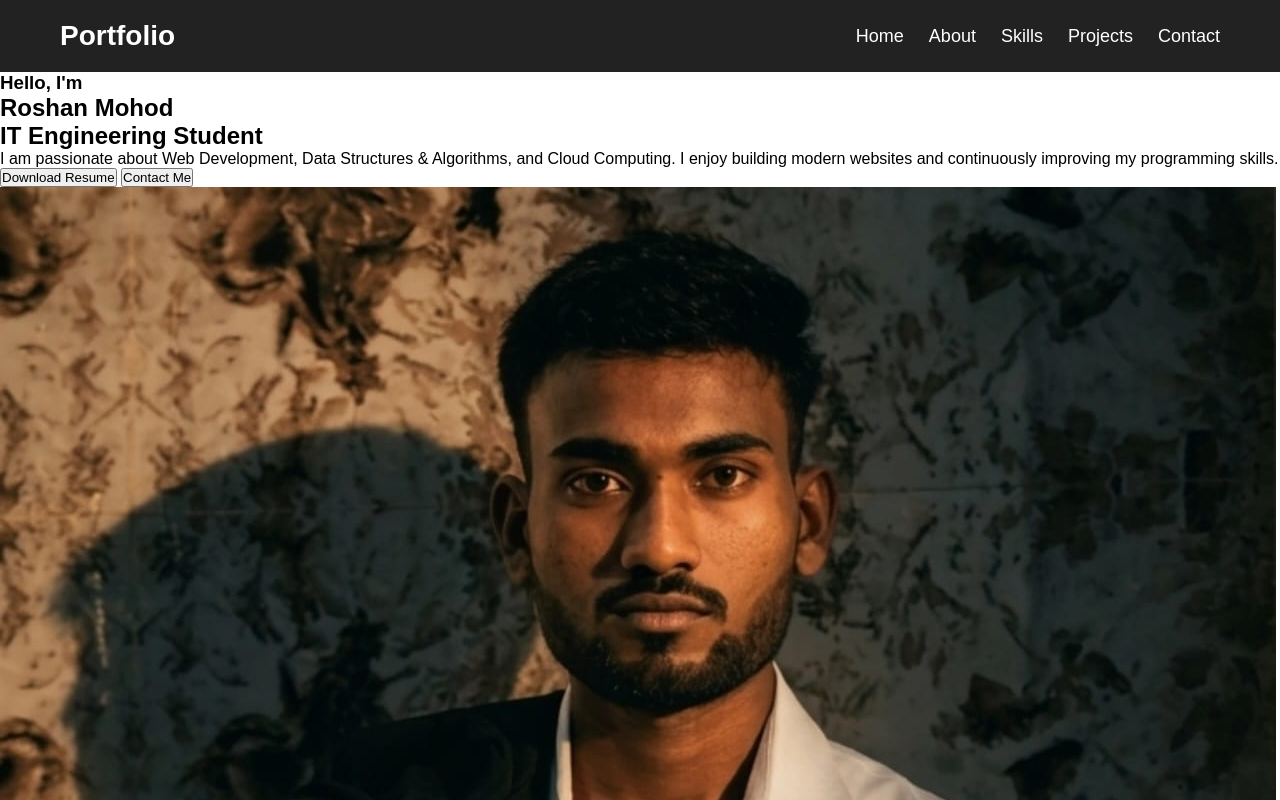
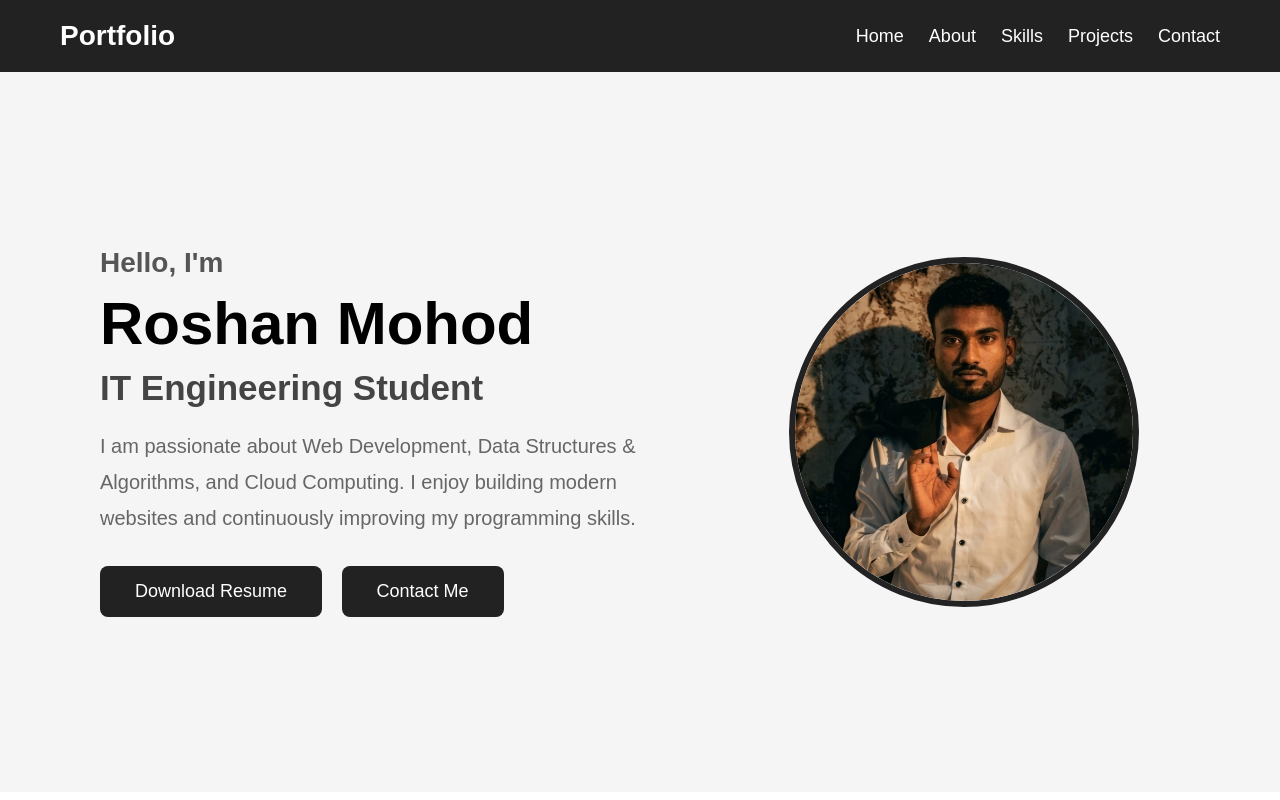
Before and after one commit to RoshanMohod/my-portfolio, a plain HTML site: page index.html in a window 1280 px wide. Shown: the top 800 px of the page. Drawn offline with Linux system fonts and the light colour scheme.

Commit message:
Updated hero section and profile image

```diff
--- a/Style.css
+++ b/Style.css
@@ -47,3 +47,102 @@ nav ul li a{
 nav ul li a:hover{
     color:orange;
 }
+/* ===========================
+   Hero Section
+=========================== */
+
+.hero{
+    display: flex;
+    justify-content: space-between;
+    align-items: center;
+
+    padding: 80px 100px;
+
+    min-height: 90vh;
+
+    background-color: #f5f5f5;
+}
+
+/* Left Side */
+
+.hero-text{
+    width: 55%;
+}
+
+.hero-text h3{
+    font-size: 28px;
+    color: #555;
+}
+
+.hero-text h1{
+    font-size: 60px;
+    margin: 10px 0;
+}
+
+.hero-text h2{
+    font-size: 35px;
+    color: #444;
+    margin-bottom: 20px;
+}
+
+.hero-text p{
+    font-size: 20px;
+    line-height: 1.8;
+    color: #666;
+    margin-bottom: 30px;
+}
+
+/* Buttons */
+
+.hero-text button{
+
+    padding:15px 35px;
+
+    font-size:18px;
+
+    border:none;
+
+    border-radius:8px;
+
+    cursor:pointer;
+
+    margin-right:15px;
+
+    background:#222;
+
+    color:white;
+
+    transition:0.3s;
+}
+
+.hero-text button:hover{
+
+    background:#ff9800;
+
+}
+
+/* Right Side */
+
+.hero-image{
+
+    width:40%;
+
+    display:flex;
+
+    justify-content:center;
+
+}
+
+.hero-image img{
+
+    width:350px;
+
+    height:350px;
+
+    border-radius:50%;
+
+    object-fit:cover;
+
+    border:6px solid #222;
+
+}
```
